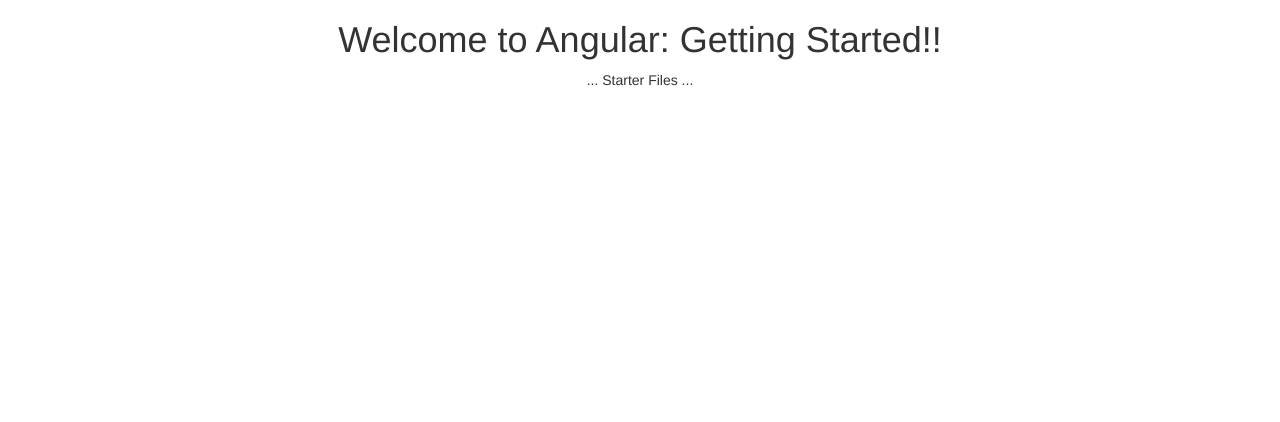
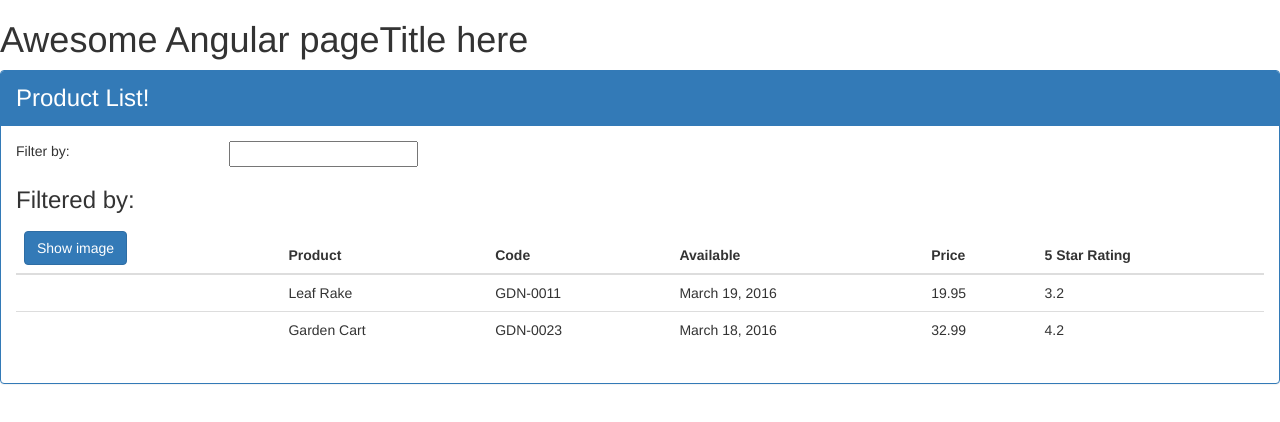
Before and after one commit to PiaLyck/angular-course, an Angular app in the folder APM-Start/: page / in a window 1280 px wide. Shown: the top 422 px of the page. Built offline with nearby package versions, Linux system fonts and the light colour scheme.

Commit message:
add product-list components and use structural directives

```diff
--- a/APM-Start/src/app/app.component.ts
+++ b/APM-Start/src/app/app.component.ts
@@ -1,10 +1,14 @@
-import { Component } from '@angular/core';
+import{ Component } from '@angular/core';
 
 @Component({
-  selector: 'pm-root',
-  templateUrl: './app.component.html',
-  styleUrls: ['./app.component.css']
+selector:'pm-root',
+template:`
+<div><h1>{{pageTitle}}</h1>
+<pm-products></pm-products>
+</div>
+`
 })
-export class AppComponent {
-  title = 'Angular: Getting Started';
+
+export class AppComponent{
+pageTitle: string = 'Awesome Angular pageTitle here';
 }
--- a/APM-Start/src/app/app.module.ts
+++ b/APM-Start/src/app/app.module.ts
@@ -2,10 +2,12 @@
 import { NgModule } from '@angular/core';
 
 import { AppComponent } from './app.component';
+import { ProductListComponent } from './products/product-list.component';
 
 @NgModule({
   declarations: [
-    AppComponent
+    AppComponent,
+    ProductListComponent
   ],
   imports: [
     BrowserModule
--- /dev/null
+++ b/APM-Start/src/app/products/product-list.component.html
@@ -0,0 +1,50 @@
+<div class="panel panel-primary">
+  <div class="panel-heading">
+    {{pageTitle}}
+  </div>
+
+  <div class='panel-body'>
+    <div class='row'>
+      <div class='col-md-2'>Filter by:</div>
+      <div class='col-md-4'>
+        <input type='text' />
+      </div>
+    </div>
+    <div class='row'>
+      <div class='col-md-6'>
+        <h3>Filtered by: </h3>
+      </div>
+    </div>
+    <div class='table-responsive'>
+      <table class='table' *ngIf='products && products.length'>
+        <thead>
+          <tr>
+            <th>
+              <button class="btn btn-primary">
+                Show image
+              </button>
+            </th>
+            <th>Product</th>
+            <th>Code</th>
+            <th>Available</th>
+            <th>Price</th>
+            <th>5 Star Rating</th>
+          </tr>
+        </thead>
+        <tbody>
+
+          <tr *ngFor='let product of products'>
+            <td></td>
+            <td>{{product.productName}}</td>
+            <td>{{product.productCode}}</td>
+            <td>{{product.releaseDate}}</td>
+            <td>{{product.price}}</td>
+            <td>{{product.starRating}}</td>
+          </tr>
+        </tbody>
+      </table>
+    </div>
+
+
+  </div>
+</div>
--- /dev/null
+++ b/APM-Start/src/app/products/product-list.component.ts
@@ -0,0 +1,30 @@
+import { Component } from '@angular/core';
+
+@Component({
+  selector: 'pm-products',
+  templateUrl: './product-list.component.html'
+})
+
+export class ProductListComponent {
+  pageTitle: string = 'Product List!';
+  products: any[] = [{
+    "productId": 1,
+    "productName": "Leaf Rake",
+    "productCode": "GDN-0011",
+    "releaseDate": "March 19, 2016",
+    "description": "Leaf rake with 48-inch wooden handle.",
+    "price": 19.95,
+    "starRating": 3.2,
+    "imageUrl": "http://openclipart.org/image/300px/svg_to_png/26215/Anonymous_Leaf_Rake.png"
+  },
+  {
+    "productId": 2,
+    "productName": "Garden Cart",
+    "productCode": "GDN-0023",
+    "releaseDate": "March 18, 2016",
+    "description": "15 gallon capacity rolling garden cart",
+    "price": 32.99,
+    "starRating": 4.2,
+    "imageUrl": "http://openclipart.org/image/300px/svg_to_png/58471/garden_cart.png"
+  }];
+}
```
